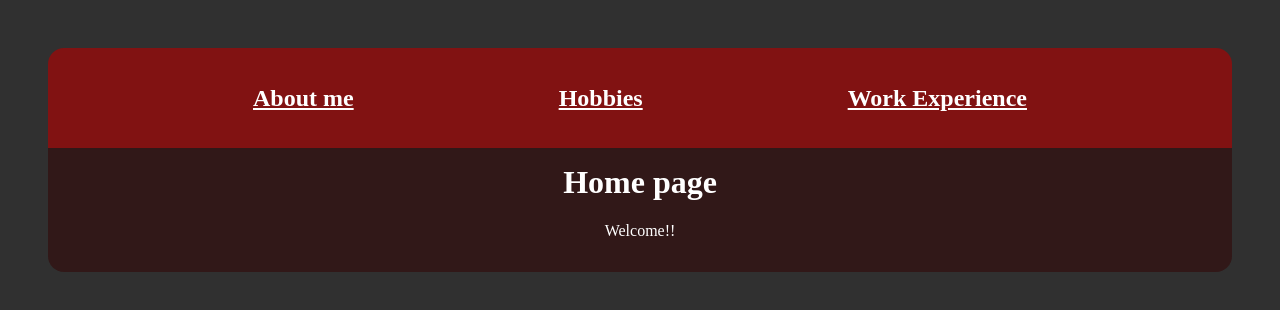
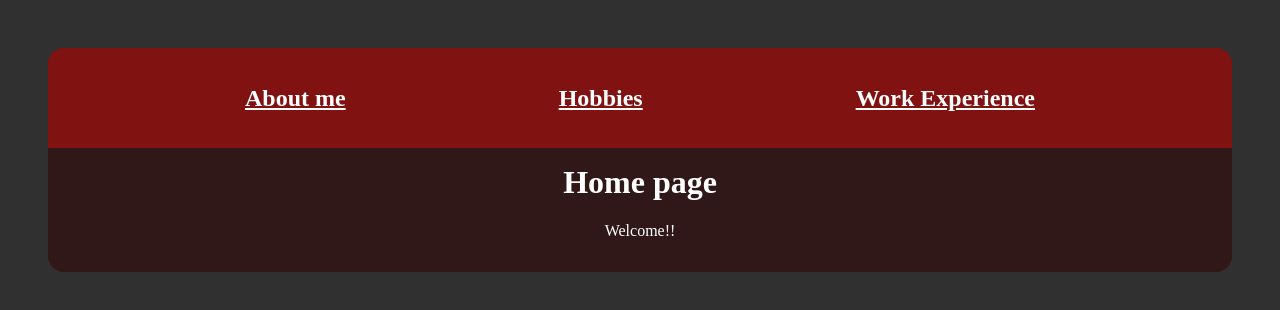
Before and after one commit to aeand/portfolio, a plain HTML site: page index.html in a window 1280 px wide. Drawn offline with Linux system fonts and the light colour scheme.

Commit message:
did some stuff

```diff
--- a/index.html
+++ b/index.html
@@ -1,5 +1,5 @@
 <!-- TODO
- - make the page mobile friendly (maybe a "switch to mobile button?")
+ - make the page mobile friendly
  - check figma for idea for content
  - switch out content text via JS or via mutliple HTML files so I can change the layout on one place and change all content pages
  - add a back to top button
@@ -19,18 +19,18 @@
       class="header"
     >
       <h2
-        onclick="showContent('about')"
-        style="text-decoration: underline; color: #ffffff">
+        class="header-link"
+        onclick="showContent('about')">
           About me
       </h2>
       <h2
-        onclick="showContent('hobby')"
-        style="text-decoration: underline; color: #ffffff">
+        class="header-link"
+        onclick="showContent('hobby')">
           Hobbies
       </h2>
       <h2
-        onclick="showContent('work')"
-        style="text-decoration: underline; color: #ffffff">
+        class="header-link"
+        onclick="showContent('work')">
           Work Experience
       </h2>
     </header>
@@ -97,9 +97,14 @@
       justify-content: space-evenly;
 
       height: 100px;
-      width: 100%;
       border-radius: 1rem 1rem  0rem 0rem;
       background-color: var(--primary);
+    }
+
+    .header-link {
+      padding: 0rem 1rem;
+      color: #ffffff;
+      text-decoration: underline;
     }
 
     .content {
```
